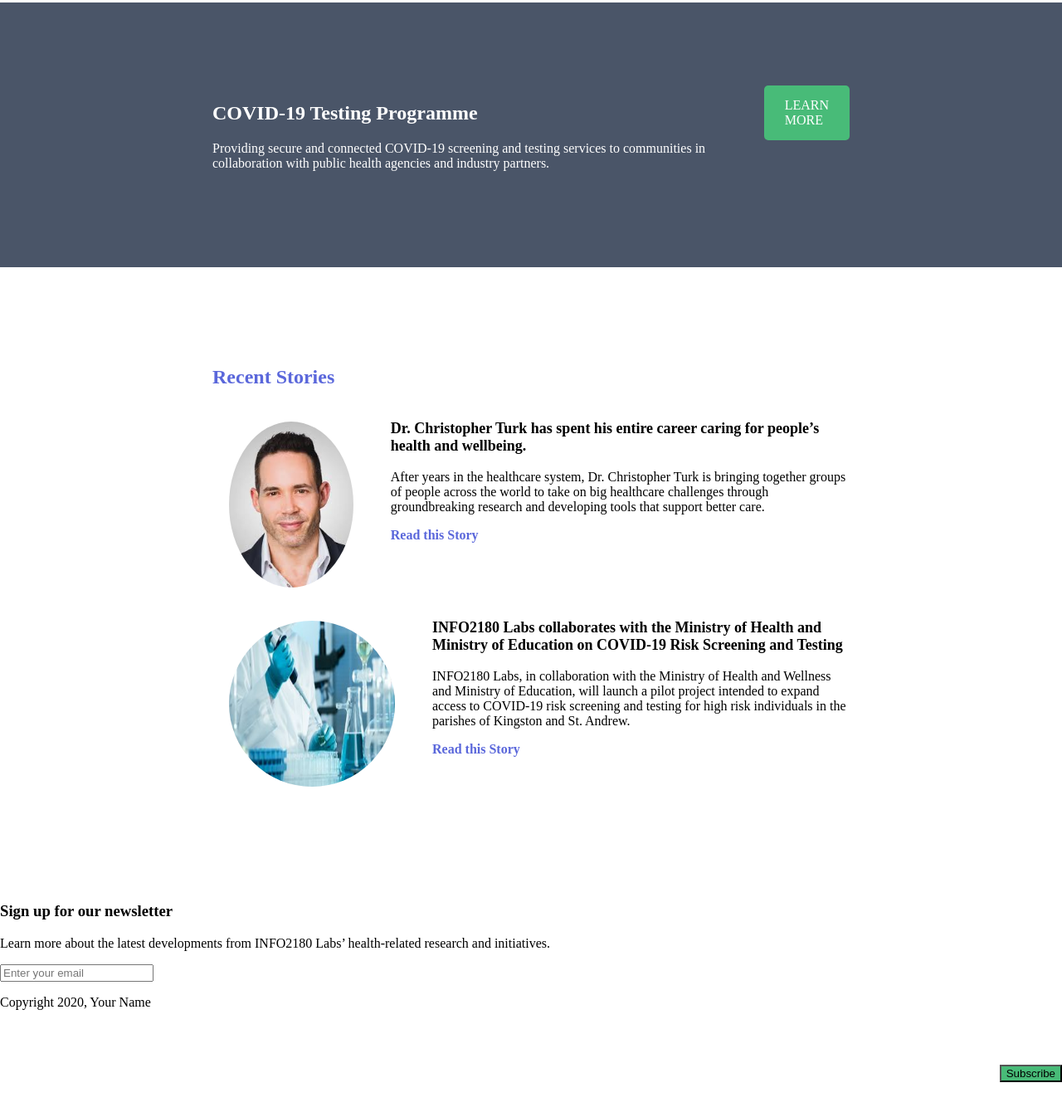
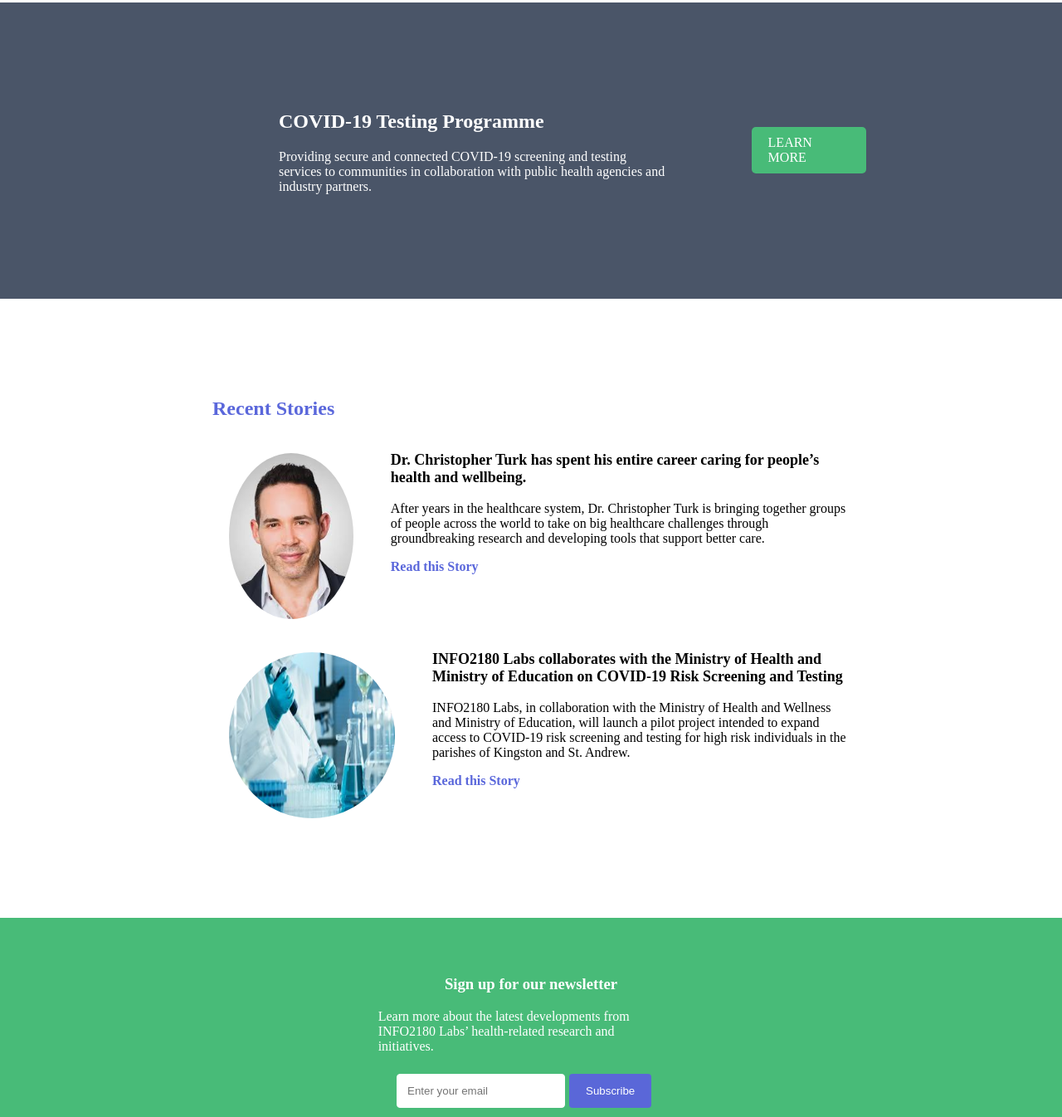
Before and after one commit to Jahrel/info2180-project1, a plain HTML site: page info2180-project1-starter-master/index.html in a window 1280 px wide. Shown: the part 804-2150 px from the top of the page at 83% size. Before the commit the page ends 2108 px from the top, so only its background shows below. Drawn offline with Linux system fonts and the light colour scheme.

Commit message:
Added styles to Newsletter and footer

```diff
--- a/info2180-project1-starter-master/styles.css
+++ b/info2180-project1-starter-master/styles.css
@@ -39,6 +39,7 @@ header a:hover{
 .overview-hero-image{
     float:left;
     padding-right:40px;
+    border-radius:5px;
 
 
 }
@@ -90,6 +91,7 @@ header a:hover{
 
     background-color: #4A5568;
     margin-top:35px;
+    padding-left:100px;
 
 
 
@@ -98,8 +100,11 @@ header a:hover{
 .testing .container{
 
     display:flex;
-    margin:auto;
-    width :60%;
+    margin: auto;
+    width:60%;
+    padding:10px;
+
+
 
 }
 
@@ -118,17 +123,23 @@ header a:hover{
 
     padding-right: 10%;
 }
+
+
+.cta{
+
+    margin:auto;
+    width:50%;
+}
 .cta a{
 
     text-decoration:none;
     text-transform: uppercase;
-    padding-top:15px;
-    padding-bottom:15px;
-    padding-left: 25px;
-    padding-right: 25px;
-    border-radius:5px;
+    padding : 10px 20px 10px 20px;
     margin-left:25%;
     color: white;
+    border-radius:5px;
+
+
 
 
 }
@@ -136,9 +147,9 @@ header a:hover{
 .btn{
 
     background-color: #48BB78;
-    float:right;
+    float : right;
     margin-top:100px;
-
+    margin-bottom:100px;
 
 }
 
@@ -183,3 +194,86 @@ article{
     font-size: 18px;
 
 }
+
+#email{
+
+
+    padding: 12px;
+    margin: 8px 0;
+    display : inline-block;
+    border:1px solid white;
+    border-radius :4px;
+    box-sizing : border-box;
+    margin-left:350px;
+
+
+}
+
+.newsletter .container .btn{
+
+    background-color: #5A67D8;
+    color:white;
+    padding: 12px 20px;
+    margin: 8px 0;
+    border : none;
+    border-radius : 4px;
+    cursor: pointer;
+
+}
+
+form{
+
+    display:flex;
+    flex-flow: row wrap;
+    gap:5px;
+    /*justify-content:center;*/
+    /*align-items:center;*/
+}
+
+.newsletter{
+
+    background-color: #48BB78;
+    padding:50px 0;
+    /*text-align:center;*/
+    color:white;
+
+}
+
+.newsletter .container{
+
+    padding-left:10%;
+    padding-right:10%;
+
+    overflow-wrap: break-word;
+
+
+
+
+}
+
+.newsletter p {
+
+
+    padding-right:5%;
+    margin-left :32%;
+    margin-right:30%;
+
+
+
+}
+
+.newsletter h3{
+
+    text-align:center;
+}
+
+
+
+
+footer{
+
+    background-color : #4A5568;
+    display:grid;
+    color : white;
+    padding-left:18%;
+}
```
